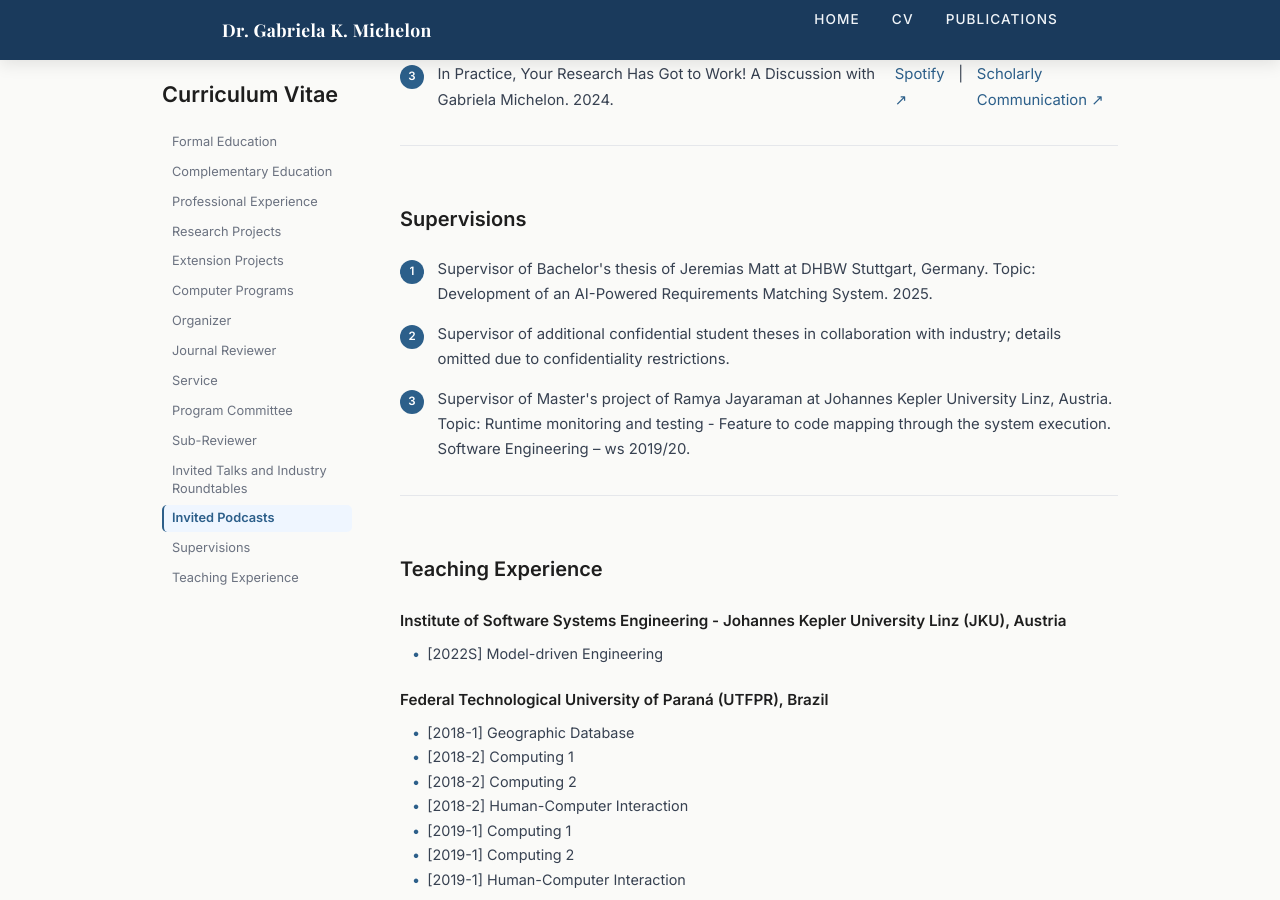
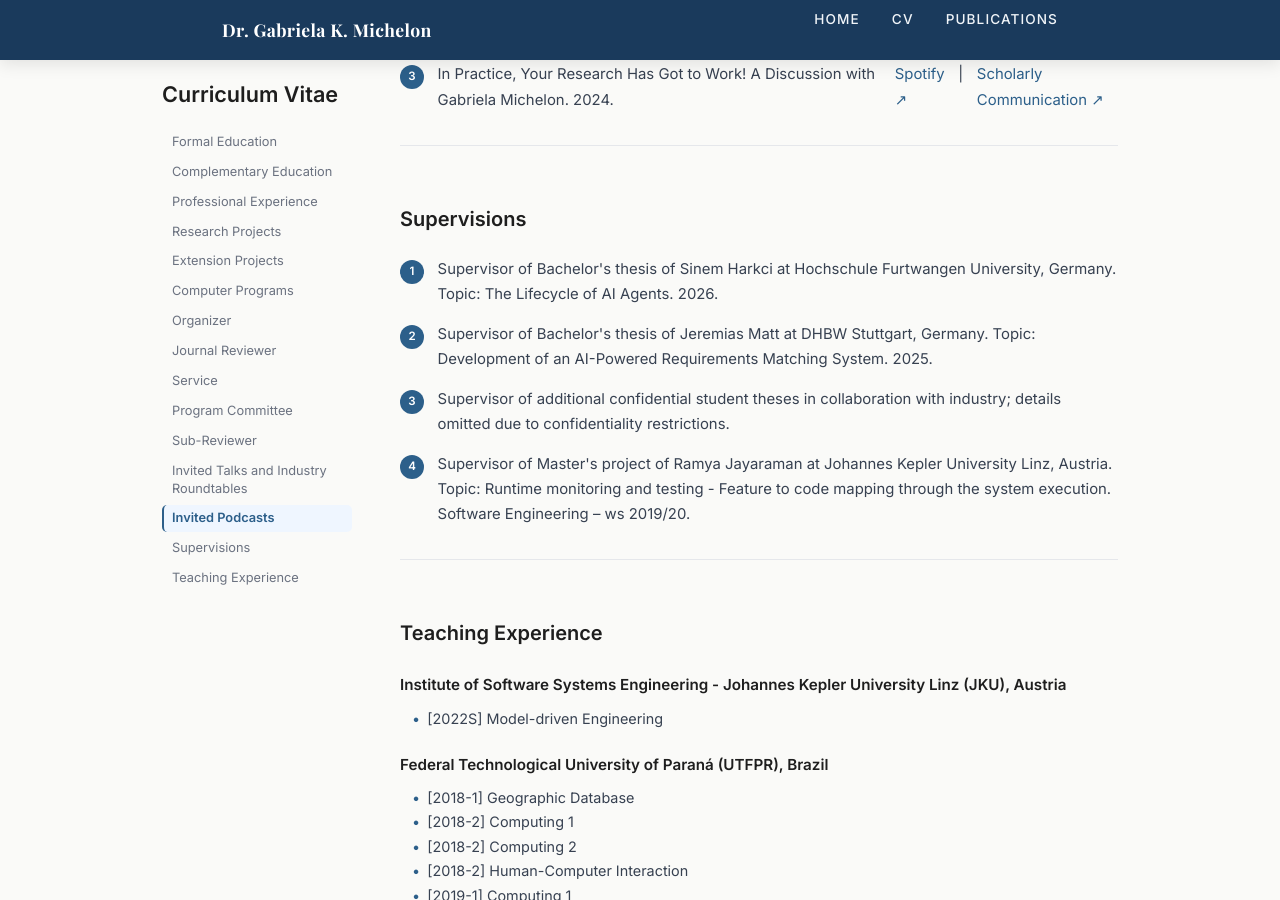
Before and after one commit to GabrielaMichelon/gabrielamichelon.github.io, a Jekyll site: the page built from cv/index.html, in a window 1280 px wide and 900 px high, scrolled down 7601 px. Built offline with Jekyll 4.4.1, drawn with Linux system fonts in a browser that asks for light colours.

Commit message:
add supervision

```diff
--- a/cv/index.html
+++ b/cv/index.html
@@ -242,7 +242,8 @@ title: CV of Gabriela Karoline Michelon
     <section id="supervisions" class="cv-section">
       <h2 class="cv-section-title">Supervisions</h2>
       <ol class="cv-numbered">
-        <li>Supervisor of Bachelor's thesis of Jeremias Matt at DHBW Stuttgart, Germany. Topic: Development of an AI-Powered Requirements Matching System. 2025.</li>
+        <li>Supervisor of Bachelor's thesis of Sinem Harkci at Hochschule Furtwangen University, Germany. Topic: The Lifecycle of AI Agents. 2026.</li>
+		<li>Supervisor of Bachelor's thesis of Jeremias Matt at DHBW Stuttgart, Germany. Topic: Development of an AI-Powered Requirements Matching System. 2025.</li>
         <li>Supervisor of additional confidential student theses in collaboration with industry; details omitted due to confidentiality restrictions.</li>
         <li>Supervisor of Master's project of Ramya Jayaraman at Johannes Kepler University Linz, Austria. Topic: Runtime monitoring and testing - Feature to code mapping through the system execution. Software Engineering – ws 2019/20.</li>
       </ol>
```
